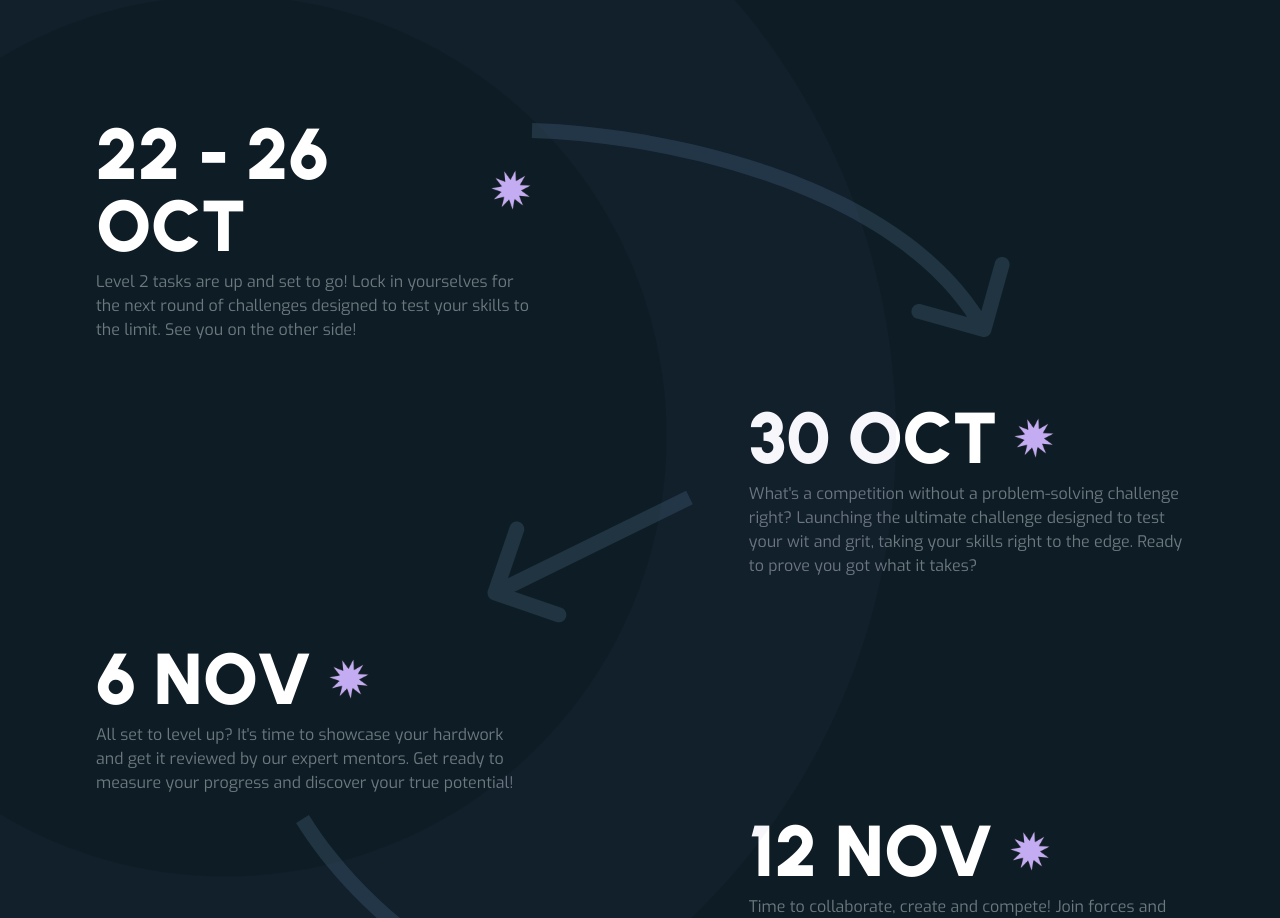
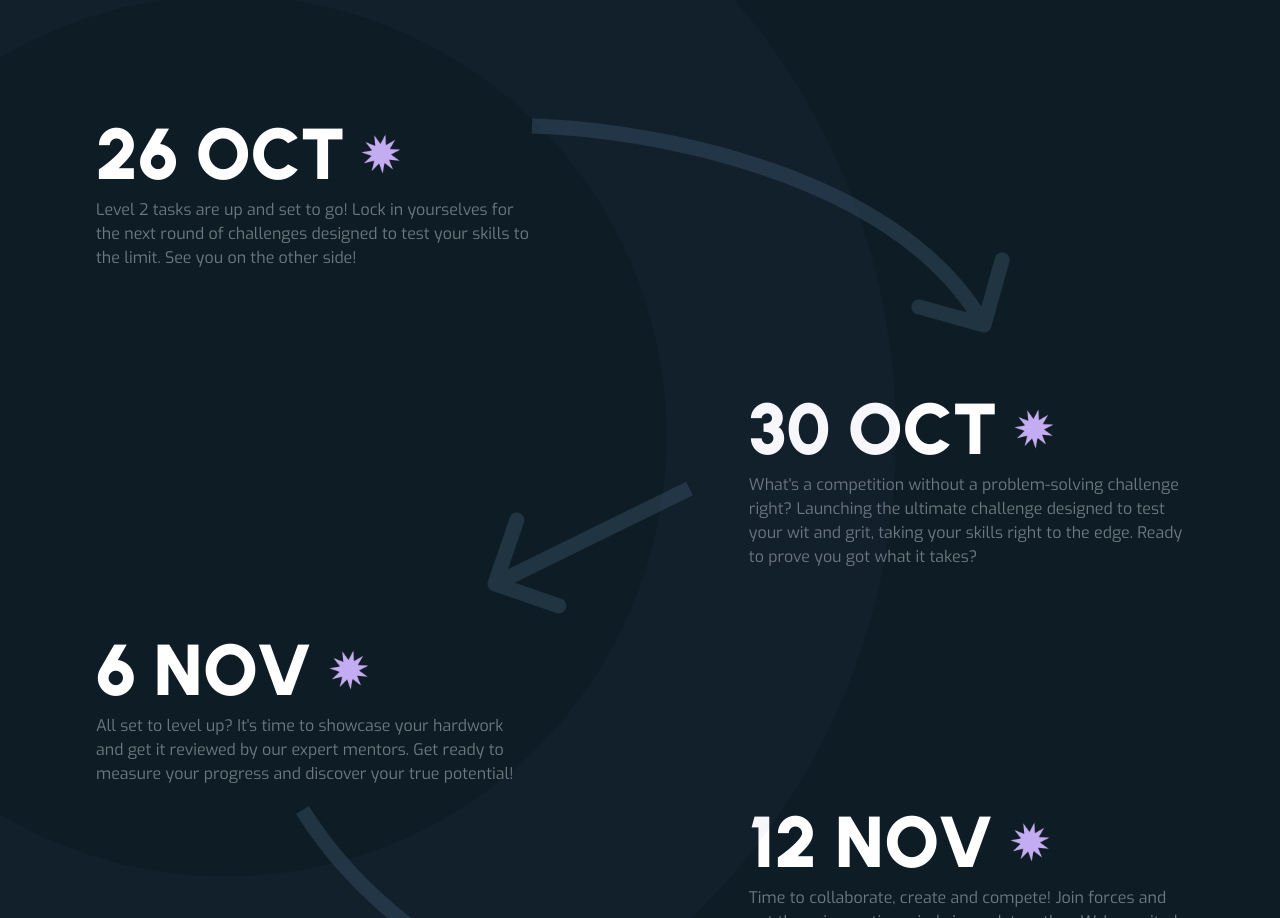
Before and after one commit to gtech-mulearn/top-100-series, a React (Vite) app: page / in a window 1280 px wide. Shown: the part 2662-3580 px from the top of the page. Built offline with nearby package versions, Linux system fonts and the light colour scheme.

Commit message:
chore:updated date

```diff
--- a/src/contents/index.ts
+++ b/src/contents/index.ts
@@ -1,6 +1,6 @@
 export const TimeLines = [
   {
-    date: "22 - 26 OCT",
+    date: "26 OCT",
     description:
       "Level 2 tasks are up and set to go! Lock in yourselves for the next round of challenges designed to test your skills to the limit. See you on the other side!",
   },
```
